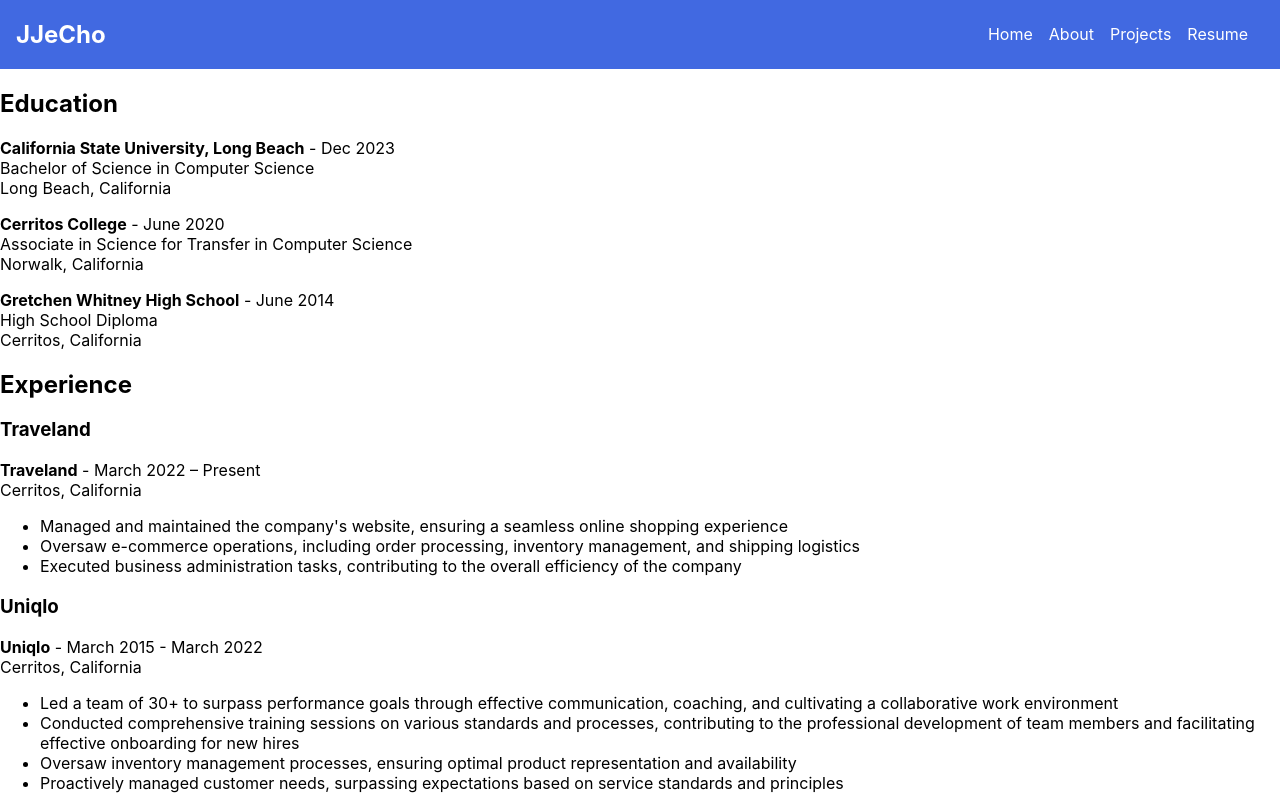
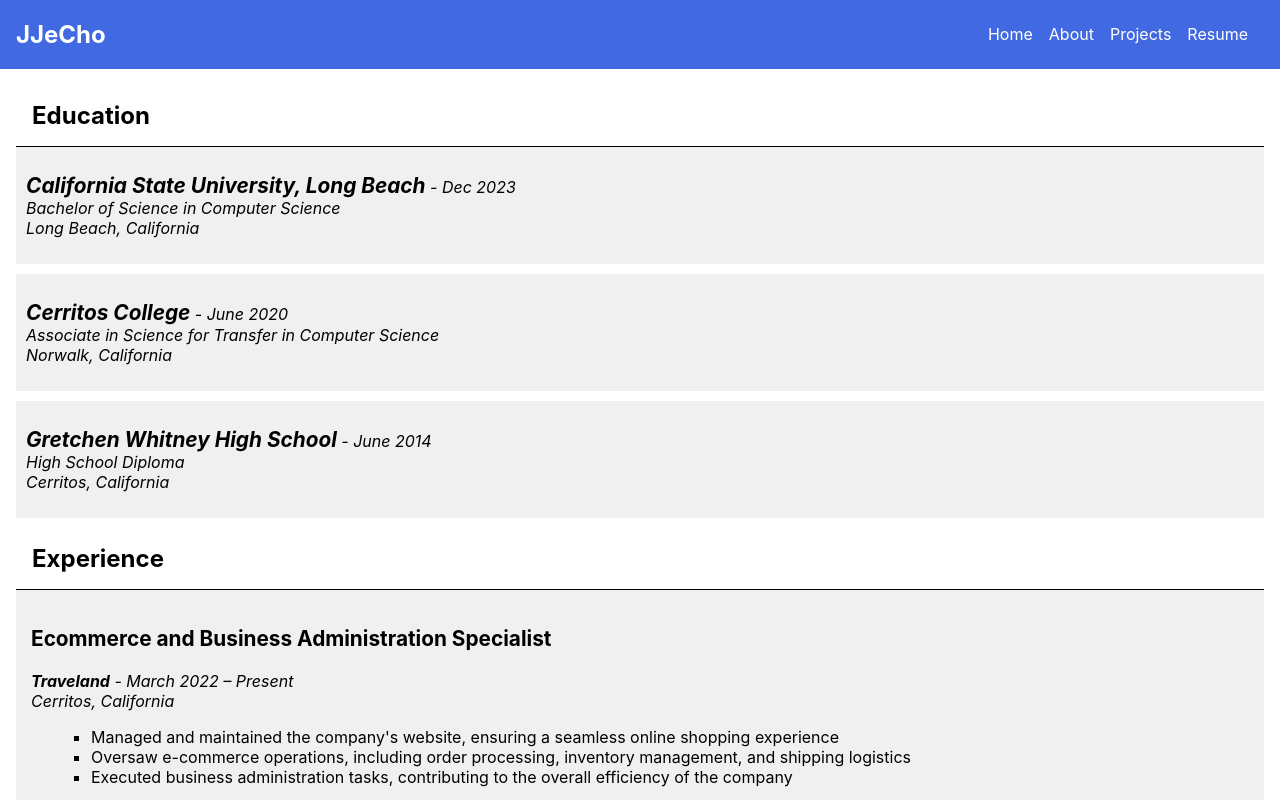
Before and after one commit to JJeCho/JJeCho.github.io, a React (Create React App) app: page /resume in a window 1280 px wide. Shown: the top 800 px of the page. Built offline with nearby package versions, Linux system fonts and the light colour scheme.

Commit message:
Dinner time

```diff
--- /dev/null
+++ b/src/components/About.css
@@ -0,0 +1,31 @@
+.about-container {
+    display: flex;
+    flex-direction: column;
+    justify-content: center;
+    background: white   ;
+    padding: 20px;
+    border-radius: 5px;
+    box-shadow: 0 2px 4px rgba(0, 0, 0, 0.1);
+    margin-bottom: 20px;
+}
+
+.about-header {
+    font-size: 1.2rem;
+    color: black;
+}
+
+.paragraph1 {
+
+}
+
+.paragraph2 {
+
+}
+
+.paragraph3 {
+
+}
+
+.paragraph4{
+
+}
--- a/src/components/About.js
+++ b/src/components/About.js
@@ -1,12 +1,13 @@
 // About.js
 
 import React from "react";
+import "./About.css";
 
 const About = () => {
   return (
     <div className="about-container">
       <h1 className="about-header">About Me</h1>
-      <p className="">
+      <p className="paragraph1">
         In the vast expanse of cyberspace, I see web development not just as
         lines of code, but as a conduit for human expression and connection. As
         an aspiring web developer, I am not merely crafting websites; I am
@@ -17,19 +18,19 @@
         tools of the trade but to leave a meaningful imprint on the digital
         realm.
       </p>
-      <p className="">
+      <p className="paragraph2">
         Amidst the hustle and bustle of technology, I find solace in the
         tranquil beauty of nature. Whether it's casting a line into a glassy
         lake or hiking through forests and mountains, I'm at my happiest when surrounded
         by the great outdoors.
       </p>
-      <p className="">
+      <p className="paragraph3">
         When I'm not diving into the world of web development, you can often
         find me exploring new fishing spots or simply soaking up the serenity of
         nature. These moments of quiet reflection not only rejuvenate me but
         also inspire my creativity.
       </p>
-      <p className="">
+      <p className="paragraph4">
         So, if you're ever looking to swap tech talk for tales of the great
         outdoors, I'm all ears. Let's cast a line or go hiking and see where the currents of
         conversation take us.
--- a/src/components/Projects.css
+++ b/src/components/Projects.css
@@ -9,6 +9,8 @@
   .project {
     display: flex;
     flex-direction: horizontal;
+    align-items: center;
+    justify-content: space-between;
     background: white   ;
     padding: 20px;
     border-radius: 5px;
@@ -35,8 +37,9 @@
   }
 
   .project-image img {
-    max-width: 500px; /* Adjust the size as needed */
-    height: auto;
+    width: 500px;
+    height: 300px;
+    object-fit: cover;
   }
 
   .container-title {
--- /dev/null
+++ b/src/components/Resume.css
@@ -0,0 +1,52 @@
+.resume {
+    display: flex;
+    flex-direction: column;
+    padding: 1rem;
+    border-bottom: 1px solid black;
+}
+
+.resume h2 {
+    padding: 1rem;
+    margin: 0;
+    border-bottom: 1px solid black;
+}
+
+.education {
+    background-color: #f0f0f0;
+    padding: 10px;
+    margin-bottom: 10px;
+}
+
+.education-description {
+    font-style: italic;
+    color: black;
+}
+
+.education-description strong {
+    font-size: 1.3rem;
+}
+
+.experience {
+    background-color: #f0f0f0;
+    padding: 15px;
+    margin-bottom: 15px;
+}
+
+.title {
+    font-size: 1.3rem;
+    font-weight: bold;
+}
+
+.employment-period {
+    font-style: italic;
+    color: black;
+}
+
+.employment-period strong {
+    color: black;
+}
+
+.job-tasks {
+    list-style-type: square;
+    margin-left: 20px;
+}
--- a/src/components/Resume.js
+++ b/src/components/Resume.js
@@ -1,8 +1,9 @@
 import React from 'react';
+import './Resume.css';
 
 const Resume = () => {
   return (
-    <div>
+    <div className ='resume'>
       <h2>Education</h2>
       <RenderDegree
         school="California State University, Long Beach"
@@ -24,6 +25,7 @@
       />
       <h2>Experience</h2>
       <RenderExperience
+      title="Ecommerce and Business Administration Specialist"
         company="Traveland"
         date="March 2022 – Present"
         location="Cerritos, California"
@@ -34,6 +36,7 @@
         ]}
       />
       <RenderExperience
+      title="Division Advisor"
         company="Uniqlo"
         date="March 2015 - March 2022"
         location="Cerritos, California"
@@ -49,18 +52,20 @@
 };
 
 const RenderDegree = ({ school, date, degree, location }) => (
-  <p>
+  <div className='education'>
+    <p className='education-description'>
     <strong>{school}</strong> - {date}<br />
     {degree}<br />
     {location}
-  </p>
+    </p>
+  </div>
 );
 
-const RenderExperience = ({ company, date, location, tasks }) => (
-  <div>
-    <h3>{company}</h3>
-    <p><strong>{company}</strong> - {date}<br />{location}</p>
-    <ul>
+const RenderExperience = ({ title, company, date, location, tasks }) => (
+  <div className='experience'>
+    <h3 className='title'>{title}</h3>
+    <p className='employment-period'><strong>{company}</strong> - {date}<br />{location}</p>
+    <ul className='job-tasks'>
       {tasks.map((task, index) => <li key={index}>{task}</li>)}
     </ul>
   </div>
```
